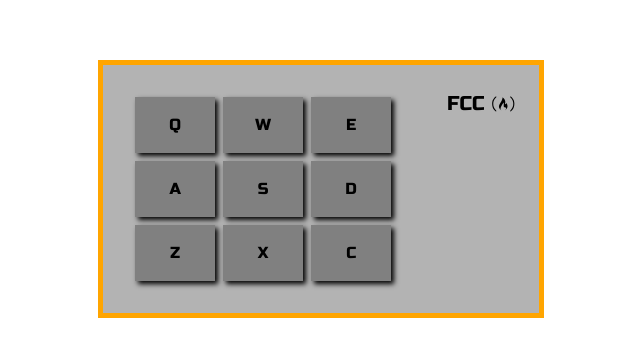
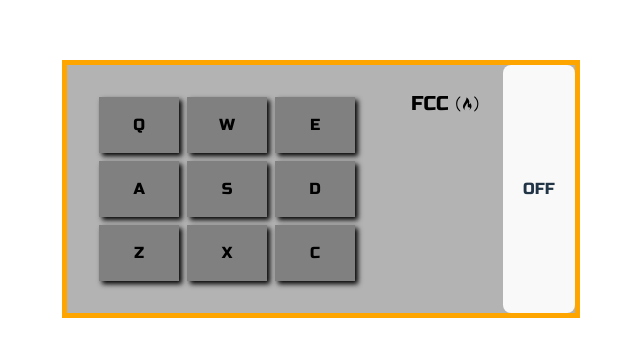
Before and after one commit to Abdullah6346/Drum-Machine, a React (Vite) app: page / in a window 1280 px wide. Shown: the part 211-568 px from the top of the page, without its empty margins (319-959 px from the left). Built offline with nearby package versions, Linux system fonts and the light colour scheme.

Commit message:
feat: Toogle Component Added

```diff
--- a/src/App.tsx
+++ b/src/App.tsx
@@ -1,5 +1,6 @@
 import { MouseEventHandler, useEffect } from "react";
 import "./App.css";
+import ToggleButton from "./Components/Toogle";
 import { FontAwesomeIcon } from "@fortawesome/react-fontawesome";
 import { faFreeCodeCamp } from "@fortawesome/free-brands-svg-icons";
 
@@ -115,6 +116,7 @@ function App() {
             />
           </div>
         </div>
+        <ToggleButton />
       </div>
     </>
   );
--- /dev/null
+++ b/src/Components/Toogle.tsx
@@ -0,0 +1,17 @@
+import { useState } from "react";
+export default function ToggleButton() {
+  const [isToggled, setIsToggled] = useState(false);
+
+  const handleChange = () => {
+    setIsToggled(!isToggled);
+  };
+
+  return (
+    <button
+      onClick={handleChange}
+      className={`toggle-button ${isToggled ? "on" : "off"}`}
+    >
+      {isToggled ? "ON" : "OFF"}
+    </button>
+  );
+}
```
